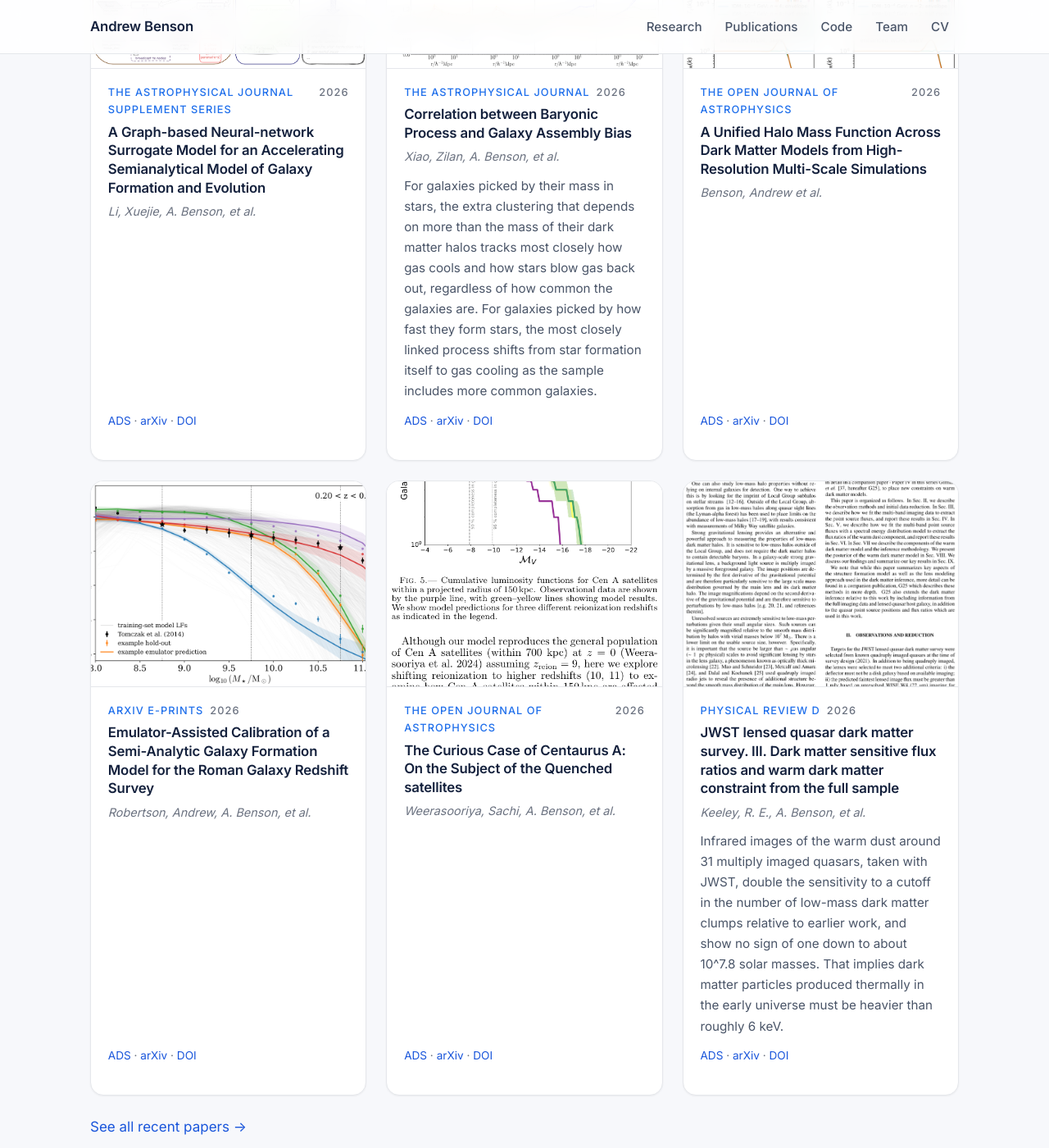
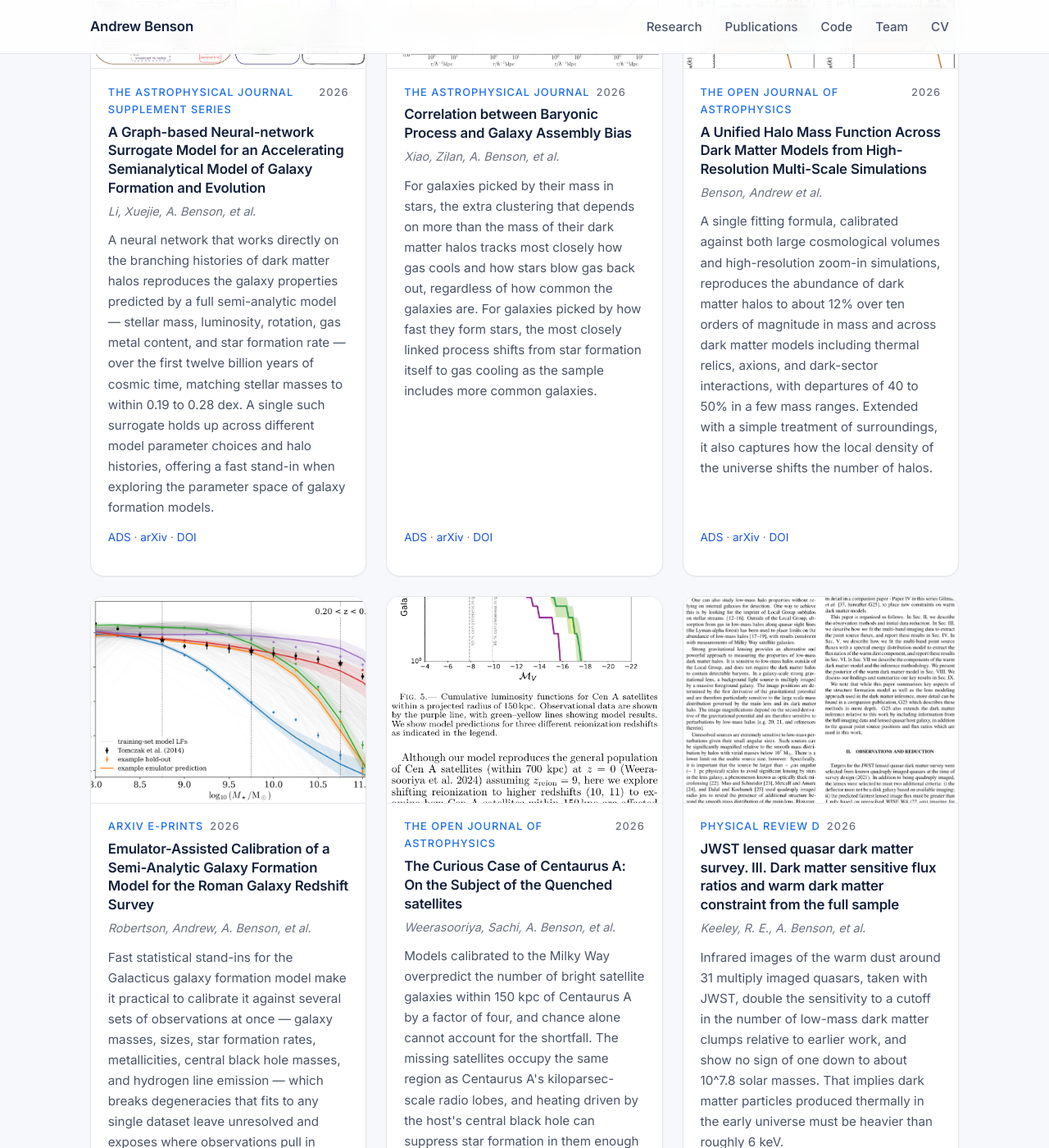
Before and after one commit to abensonca/abensonca.github.io, a Jekyll site: the page built from index.md, in a window 1280 px wide and 1400 px high, scrolled down 1622 px. Shown: the whole window at 82% size. Built offline with Jekyll 4.4.1, drawn with Linux system fonts in a browser that asks for light colours; some of the changed text lies outside the part shown.

Commit message:
chore: add summaries for 4 papers
Co-Authored-By: Claude Opus 5 (1M context) <noreply@anthropic.com>

```diff
--- a/_data/papers.yml
+++ b/_data/papers.yml
@@ -8,7 +8,12 @@
   url: https://ui.adsabs.harvard.edu/abs/2026ApJS..286...49L
   arxiv: https://arxiv.org/abs/2604.23147
   doi: 10.3847/1538-4365/ae9a75
-  summary: ''
+  summary: A neural network that works directly on the branching histories of dark matter halos reproduces
+    the galaxy properties predicted by a full semi-analytic model — stellar mass, luminosity, rotation,
+    gas metal content, and star formation rate — over the first twelve billion years of cosmic time, matching
+    stellar masses to within 0.19 to 0.28 dex. A single such surrogate holds up across different model
+    parameter choices and halo histories, offering a fast stand-in when exploring the parameter space
+    of galaxy formation models.
   figure: /assets/img/papers/2026ApJS..286...49L.png
 - bibcode: 2026ApJ..1008..168X
   title: Correlation between Baryonic Process and Galaxy Assembly Bias
@@ -32,7 +37,11 @@
   url: https://ui.adsabs.harvard.edu/abs/2026OJAp....970877B
   arxiv: https://arxiv.org/abs/2606.12137
   doi: 10.33232/001c.170877
-  summary: ''
+  summary: A single fitting formula, calibrated against both large cosmological volumes and high-resolution
+    zoom-in simulations, reproduces the abundance of dark matter halos to about 12% over ten orders of
+    magnitude in mass and across dark matter models including thermal relics, axions, and dark-sector
+    interactions, with departures of 40 to 50% in a few mass ranges. Extended with a simple treatment
+    of surroundings, it also captures how the local density of the universe shifts the number of halos.
   figure: /assets/img/papers/2026OJAp....970877B.png
 - bibcode: 2026arXiv260910680R
   title: Emulator-Assisted Calibration of a Semi-Analytic Galaxy Formation Model for the Roman Galaxy
@@ -43,7 +52,12 @@
   url: https://ui.adsabs.harvard.edu/abs/2026arXiv260910680R
   arxiv: https://arxiv.org/abs/2609.10680
   doi: 10.48550/arXiv.2609.10680
-  summary: ''
+  summary: Fast statistical stand-ins for the Galacticus galaxy formation model make it practical to calibrate
+    it against several sets of observations at once — galaxy masses, sizes, star formation rates, metallicities,
+    central black hole masses, and hydrogen line emission — which breaks degeneracies that fits to any
+    single dataset leave unresolved and exposes where observations pull in different directions. The calibrated
+    model reproduces the abundance and evolution of hydrogen-line-emitting galaxies, making it suitable
+    for building mock catalogues for the Roman Galaxy Redshift Survey.
   figure: /assets/img/papers/2026arXiv260910680R.png
 - bibcode: 2026OJAp....970875W
   title: 'The Curious Case of Centaurus A: On the Subject of the Quenched satellites'
@@ -53,7 +67,11 @@
   url: https://ui.adsabs.harvard.edu/abs/2026OJAp....970875W
   arxiv: https://arxiv.org/abs/2602.11270
   doi: 10.33232/001c.170875
-  summary: ''
+  summary: Models calibrated to the Milky Way overpredict the number of bright satellite galaxies within
+    150 kpc of Centaurus A by a factor of four, and chance alone cannot account for the shortfall. The
+    missing satellites occupy the same region as Centaurus A's kiloparsec-scale radio lobes, and heating
+    driven by the host's central black hole can suppress star formation in them enough to explain the
+    deficit.
   figure: /assets/img/papers/2026OJAp....970875W.png
 - bibcode: 2026PhRvD.114d3043K
   title: JWST lensed quasar dark matter survey. III. Dark matter sensitive flux ratios and warm dark matter
--- a/_data/papers_cache.yml
+++ b/_data/papers_cache.yml
@@ -1,6 +1,6 @@
 # Auto-generated by scripts/fetch_papers.py — do not edit by hand.
-# Durable cache of model-generated summaries and figure paths, keyed
-# by bibcode. Never pruned: entries outlive rotation out of papers.yml.
+# Durable cache of summaries, abstracts and figure paths, keyed by bibcode.
+# Never pruned: entries outlive rotation out of papers.yml.
 2026ApJ..1003...12L:
   abstract: We investigate how galactic disk structures connect to the detailed properties of their host
     dark-matter halos using the TNG50 simulation. From the hydrodynamic and matched dark-matter-only runs,
@@ -109,6 +109,12 @@
     doi:10.5281/zenodo.21367843.
   arxiv: '2604.23147'
   figure: /assets/img/papers/2026ApJS..286...49L.png
+  summary: A neural network that works directly on the branching histories of dark matter halos reproduces
+    the galaxy properties predicted by a full semi-analytic model — stellar mass, luminosity, rotation,
+    gas metal content, and star formation rate — over the first twelve billion years of cosmic time, matching
+    stellar masses to within 0.19 to 0.28 dex. A single such surrogate holds up across different model
+    parameter choices and halo histories, offering a fast stand-in when exploring the parameter space
+    of galaxy formation models.
   title: A Graph-based Neural-network Surrogate Model for an Accelerating Semianalytical Model of Galaxy
     Formation and Evolution
 2026OJAp....970875W:
@@ -128,6 +134,11 @@
     of its dwarf galaxy satellites.'
   arxiv: '2602.11270'
   figure: /assets/img/papers/2026OJAp....970875W.png
+  summary: Models calibrated to the Milky Way overpredict the number of bright satellite galaxies within
+    150 kpc of Centaurus A by a factor of four, and chance alone cannot account for the shortfall. The
+    missing satellites occupy the same region as Centaurus A's kiloparsec-scale radio lobes, and heating
+    driven by the host's central black hole can suppress star formation in them enough to explain the
+    deficit.
   title: 'The Curious Case of Centaurus A: On the Subject of the Quenched satellites'
 2026OJAp....970877B:
   abstract: We measure the dark matter halo mass function, with backsplash halos removed, from a wide
@@ -148,6 +159,11 @@
     and is a critical ingredient for model-independent dark-matter inference from forthcoming data.
   arxiv: '2606.12137'
   figure: /assets/img/papers/2026OJAp....970877B.png
+  summary: A single fitting formula, calibrated against both large cosmological volumes and high-resolution
+    zoom-in simulations, reproduces the abundance of dark matter halos to about 12% over ten orders of
+    magnitude in mass and across dark matter models including thermal relics, axions, and dark-sector
+    interactions, with departures of 40 to 50% in a few mass ranges. Extended with a simple treatment
+    of surroundings, it also captures how the local density of the universe shifts the number of halos.
   title: A Unified Halo Mass Function Across Dark Matter Models from High-Resolution Multi-Scale Simulations
 2026PhRvD.113j3011M:
   abstract: Self-interacting dark matter (SIDM) theories predict that dark matter halos experience core-collapse
@@ -368,5 +384,11 @@
     mock catalogues for Roman.
   arxiv: '2609.10680'
   figure: /assets/img/papers/2026arXiv260910680R.png
+  summary: Fast statistical stand-ins for the Galacticus galaxy formation model make it practical to calibrate
+    it against several sets of observations at once — galaxy masses, sizes, star formation rates, metallicities,
+    central black hole masses, and hydrogen line emission — which breaks degeneracies that fits to any
+    single dataset leave unresolved and exposes where observations pull in different directions. The calibrated
+    model reproduces the abundance and evolution of hydrogen-line-emitting galaxies, making it suitable
+    for building mock catalogues for the Roman Galaxy Redshift Survey.
   title: Emulator-Assisted Calibration of a Semi-Analytic Galaxy Formation Model for the Roman Galaxy
     Redshift Survey
```
